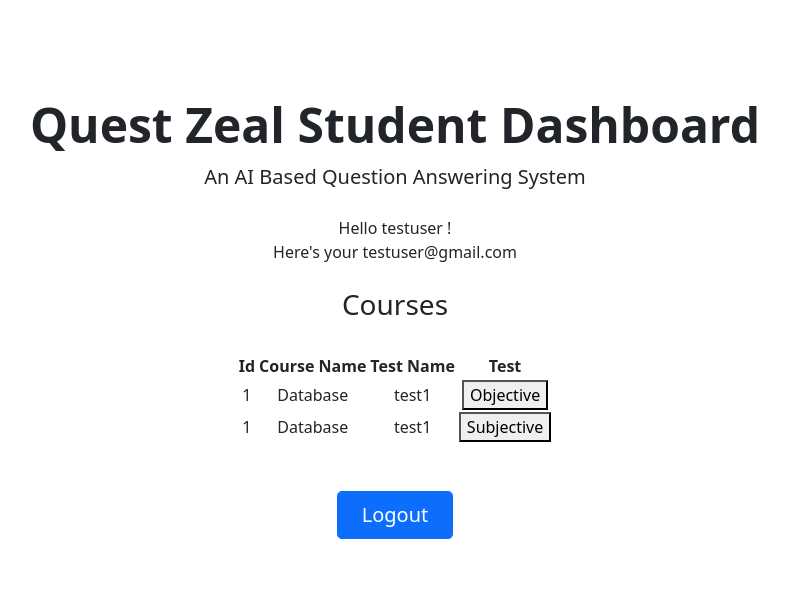
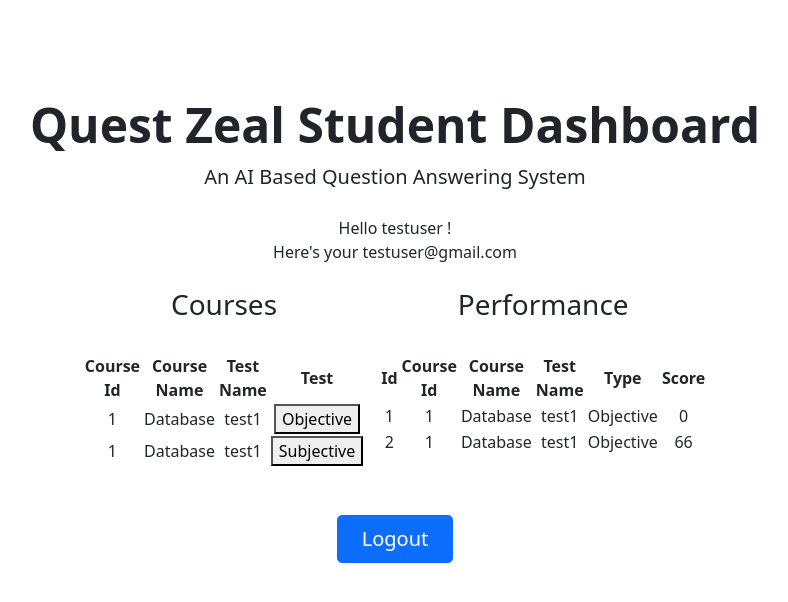
Before and after one commit to YPrahasith/Quest_Zeal, a Flask app: page /studentDashboard in a window 1280 px wide. Shown: the top 602 px of the page, without its empty margins (245-1033 px from the left). Run offline with Flask 2, Linux system fonts and the light colour scheme; a user stored in the database is signed in; data comes from the database, SQL or seed files in the repository; both versions use the stored data as it was after the commit.

Commit message:
Added student profiling

```diff
--- a/app/Objective_QA_Gen_Model.py
+++ b/app/Objective_QA_Gen_Model.py
@@ -278,7 +278,7 @@ class DistractorGenerator:
         self.tokenizer_len = len(self.tokenizer)
 
         checkpoint_path = (
-            "C:/Users/Fiza Shaikh/Documents/Quest_Zeal-main/ml_models/race-distractors.ckpt"
+            "C:/Users/yellapup/Desktop/WorkSpace/ml_models/race-distractors.ckpt"
         )
         self.dg_model = QGModel.load_from_checkpoint(checkpoint_path)
         self.dg_model.freeze()
@@ -434,7 +434,7 @@ class QuestionGenerator:
         # print('tokenizer len after: ', len(self.tokenizer))
         self.tokenizer_len = len(self.tokenizer)
 
-        checkpoint_path = "C:/Users/Fiza Shaikh/Documents/Quest_Zeal-main/ml_models/multitask-qg-ag.ckpt"
+        checkpoint_path = "C:/Users/yellapup/Desktop/WorkSpace/ml_models/multitask-qg-ag.ckpt"
         self.qg_model = QGModel.load_from_checkpoint(checkpoint_path)
         self.qg_model.freeze()
         self.qg_model.eval()
@@ -501,7 +501,7 @@ class QuestionGenerator:
 class Sense2VecDistractorGeneration:
     def __init__(self):
         self.s2v = Sense2Vec().from_disk(
-            "C:/Users/Fiza Shaikh/Documents/Quest_Zeal-main/ml_models/s2v_old"
+            "C:/Users/yellapup/Desktop/WorkSpace/ml_models/s2v_old"
         )
 
     def generate(self, answer: str, desired_count: int) -> List[str]:
--- a/app/templates/studentDashboard.html
+++ b/app/templates/studentDashboard.html
@@ -29,7 +29,7 @@
               <br />
               <table>
                 <thead>
-                  <th>Id</th>
+                  <th>Course Id</th>
                   <th></th>
                   <th>Course Name</th>
                   <th></th>
@@ -61,7 +61,43 @@
                 {% endfor%}
               </table>
             </div>
+            <br />
+            <br />
+            <div>
+              <h3>Performance</h3>
+              <br />
+              <table>
+                <thead>
+                  <th>Id</th>
+                  <th></th>
+                  <th>Course Id</th>
+                  <th></th>
+                  <th>Course Name</th>
+                  <th></th>
+                  <th>Test Name</th>
+                  <th></th>
+                  <th>Type</th>
+                  <th></th>
+                  <th>Score</th>
+                </thead>
+                {% for data in students %}
+                <tbody>
+                  <td>{{data.id}}</td>
+                  <td></td>
+                  <td>{{data.course_id}}</td>
+                  <td></td>
+                  <td>{{data.course_name}}</td>
+                  <td></td>
+                  <td>{{data.test_name}}</td>
+                  <td></td>
+                  <td>{{data.type}}</td>
+                  <td></td>
+                  <td>{{data.score}}</td>
 
+                </tbody>
+                {% endfor%}
+              </table>
+            </div>
           </div>
           <br />
           <br />
--- a/app/templates/tutorDashboard.html
+++ b/app/templates/tutorDashboard.html
@@ -49,7 +49,7 @@
             <br />
             <table>
               <thead>
-                <th>Id</th>
+                <th>Course Id</th>
                 <th></th>
                 <th>Course Name</th>
                 <th></th>
--- a/app/views.py
+++ b/app/views.py
@@ -2,6 +2,7 @@
 # Python modules
 import random
 import os
+import re
 
 # Flask modules
 from flask import render_template, request, url_for, redirect, send_from_directory
@@ -11,7 +12,7 @@ from jinja2 import TemplateNotFound
 from werkzeug.utils import secure_filename
 # App modules
 from app        import app, lm, db, bc
-from app.models import Users, Tests
+from app.models import Users, Tests, Students
 from app.forms  import LoginForm, RegisterForm
 from app.QA_Gen_Model import QA_Gen_Model
 from app.Objective_QA_Gen_Model import MCQ_Generator
@@ -127,10 +128,11 @@ def index():
 @login_required
 def studentDashboard():
     tests = Tests.query.all()
+    students = Students.query.all()
     if current_user.user == "admin":
         return render_template('page-404.html'), 404
     else :
-        return render_template( 'studentDashboard.html',name = current_user.user , email= current_user.email, tests=tests)
+        return render_template( 'studentDashboard.html',name = current_user.user , email= current_user.email, tests=tests, students = students)
 
 #Render Tutor Dashboard
 @app.route('/tutorDashboard', methods=['GET', 'POST'])
@@ -144,14 +146,13 @@ def tutorDashboard():
         return render_template('page-404.html'), 404
 
 
-@app.route('/Subjective_Questions/<int:id>')
+@app.route('/Subjective_Questions/<int:id>', )
 @login_required
 def Subjective_QA_Generation(id):
     name = current_user.user
     data = Tests.query.get(id)
     if name!="admin" :
         path = 'Uploaded Material/'+data.file_name
-        print(path)
         with open(path, 'r') as f:
             content = f.read()
         que, ans = QA_Gen_Model.generate_test(content)
@@ -166,31 +167,37 @@ def Subjective_QA_Generation(id):
 def Objective_QA_Generation(id):
     name = current_user.user
     data = Tests.query.get(id)
+    if request.method == "POST":
+        print(request.form.get("1"))
     if name!="admin" :
         path = 'Uploaded Material/'+data.file_name
-        print(path)
         with open(path, 'r') as f:
             content = f.read()
-        Objective_Questions = MCQ_Generator.generate_mcq_questions(content, 10)
+        Objective_Questions = MCQ_Generator.generate_mcq_questions(content, 2)
         answers = []
         for questions in Objective_Questions:
             questions.distractors.append(questions.answerText)
             random.shuffle(questions.distractors)
             answers.append(questions.answerText)
-        return render_template('Objective_Questions.html', Objective_Questions = Objective_Questions, answers = answers)
+        return render_template('Objective_Questions.html', Objective_Questions = Objective_Questions, answers = answers,id=id)
     else :
         return render_template('unAuth.html')
 
+
+
 #responses
-@app.route('/response')
+@app.route('/response/<int:id>/<int:score>')
 @login_required
-def response():
+def response(id,score):
     name = current_user.user
+    data = Tests.query.get(id)
+    s = Students(course_id=id, course_name=data.course_name, test_name=data.test_name, type = "Objective", score=score)
+    db.session.add(s)
+    db.session.commit()
     if name !="admin":
-        return render_template('response.html')
+        return render_template('response.html', score=score, name = name, data=data)
     else :
         return render_template('unAuth.html')
-
 
 
 @app.route('/add', methods=["POST"])
```
Also changed, not shown: app/models.py (+28 -0 lines), app/templates/Objective_Questions.html (+2 -6 lines), app/templates/response.html (+1 -13 lines), app/db.sqlite3.
